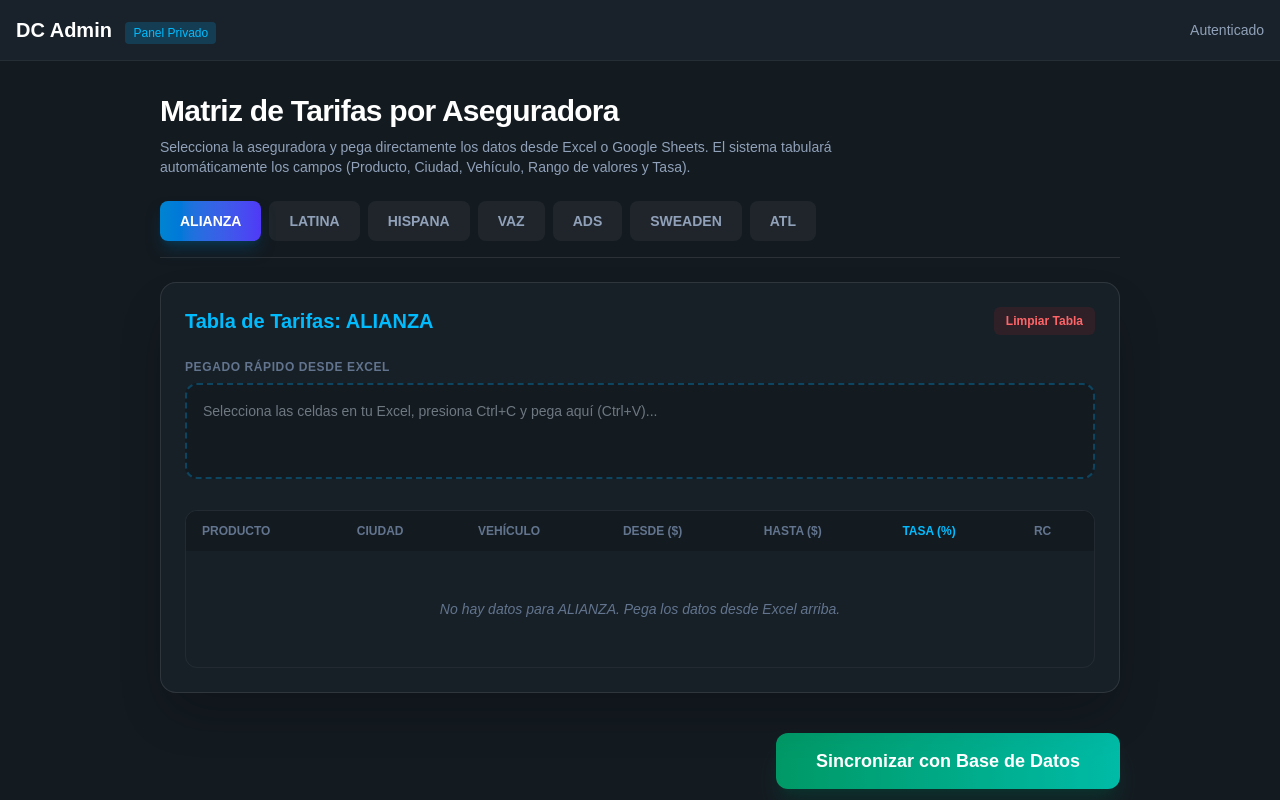
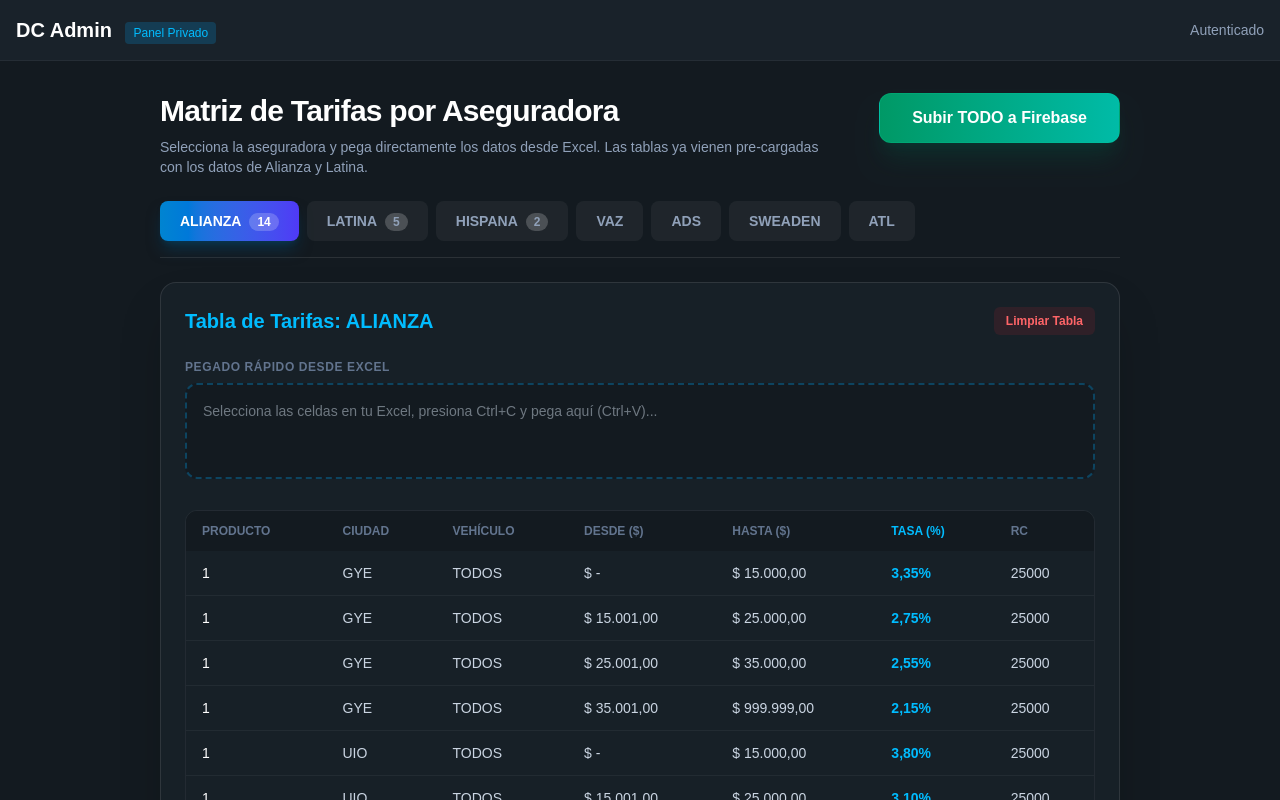
Before and after one commit to pablofgarciaf/dcasesores, a Next.js app: page /admin in a window 1280 px wide. Shown: the top 800 px of the page. Built offline with nearby package versions, Linux system fonts and the light colour scheme; no server answers.

Commit message:
feat: pre-filled real data from sheets and PDF, added real Firebase sync button

```diff
--- a/src/app/admin/page.js
+++ b/src/app/admin/page.js
@@ -1,11 +1,37 @@
 "use client";
 import React, { useState } from 'react';
+import { doc, setDoc } from 'firebase/firestore';
+import { db } from '../../lib/firebase'; // Asegúrate de que esta ruta sea correcta
 
-// Estado inicial flexible para alojar datos tabulares
+// Datos pre-llenados extraídos del Google Sheets (Alianza) y PDFs (Latina/Hispana)
 const defaultTasas = {
-  "ALIANZA": [],
-  "LATINA": [],
-  "HISPANA": [],
+  "ALIANZA": [
+    { producto: "1", ciudad: "GYE", vehiculo: "TODOS", desde: "$ -", hasta: "$ 15.000,00", tasa: "3,35%", rc: "25000" },
+    { producto: "1", ciudad: "GYE", vehiculo: "TODOS", desde: "$ 15.001,00", hasta: "$ 25.000,00", tasa: "2,75%", rc: "25000" },
+    { producto: "1", ciudad: "GYE", vehiculo: "TODOS", desde: "$ 25.001,00", hasta: "$ 35.000,00", tasa: "2,55%", rc: "25000" },
+    { producto: "1", ciudad: "GYE", vehiculo: "TODOS", desde: "$ 35.001,00", hasta: "$ 999.999,00", tasa: "2,15%", rc: "25000" },
+    { producto: "1", ciudad: "UIO", vehiculo: "TODOS", desde: "$ -", hasta: "$ 15.000,00", tasa: "3,80%", rc: "25000" },
+    { producto: "1", ciudad: "UIO", vehiculo: "TODOS", desde: "$ 15.001,00", hasta: "$ 25.000,00", tasa: "3,10%", rc: "25000" },
+    { producto: "1", ciudad: "UIO", vehiculo: "TODOS", desde: "$ 25.001,00", hasta: "$ 35.000,00", tasa: "2,90%", rc: "25000" },
+    { producto: "1", ciudad: "UIO", vehiculo: "TODOS", desde: "$ 35.001,00", hasta: "$ 999.999,00", tasa: "2,30%", rc: "25000" },
+    { producto: "1", ciudad: "STO", vehiculo: "TODOS", desde: "$ -", hasta: "$ 15.000,00", tasa: "3,15%", rc: "25000" },
+    { producto: "1", ciudad: "STO", vehiculo: "TODOS", desde: "$ 15.001,00", hasta: "$ 25.000,00", tasa: "2,65%", rc: "25000" },
+    { producto: "1", ciudad: "STO", vehiculo: "TODOS", desde: "$ 25.001,00", hasta: "$ 35.000,00", tasa: "2,65%", rc: "25000" },
+    { producto: "1", ciudad: "STO", vehiculo: "TODOS", desde: "$ 35.001,00", hasta: "$ 999.999,00", tasa: "2,15%", rc: "25000" },
+    { producto: "2", ciudad: "GYE", vehiculo: "TODOS", desde: "$ -", hasta: "$ 15.000,00", tasa: "3,35%", rc: "25000" },
+    { producto: "2", ciudad: "GYE", vehiculo: "TODOS", desde: "$ 15.001,00", hasta: "$ 25.000,00", tasa: "2,75%", rc: "25000" },
+  ],
+  "LATINA": [
+    { producto: "Pesados", ciudad: "NACIONAL", vehiculo: "EXCEPTO HINO", desde: "$ 15.000,00", hasta: "$ 49.999,99", tasa: "3.40%", rc: "25000" },
+    { producto: "Pesados", ciudad: "NACIONAL", vehiculo: "EXCEPTO HINO", desde: "$ 50.000,00", hasta: "$ 99.999,99", tasa: "3.20%", rc: "25000" },
+    { producto: "Pesados", ciudad: "NACIONAL", vehiculo: "EXCEPTO HINO", desde: "$ 100.000,00", hasta: "ADELANTE", tasa: "3.00%", rc: "25000" },
+    { producto: "Pesados", ciudad: "NACIONAL", vehiculo: "HINO (HASTA 4 AÑOS)", desde: "$ -", hasta: "ADELANTE", tasa: "3.80%", rc: "25000" },
+    { producto: "Pesados", ciudad: "NACIONAL", vehiculo: "HINO (HASTA 15 AÑOS)", desde: "$ -", hasta: "ADELANTE", tasa: "4.20%", rc: "25000" },
+  ],
+  "HISPANA": [
+    { producto: "Pesados", ciudad: "NACIONAL", vehiculo: "EXCEPTO HINO", desde: "$ 15.000,00", hasta: "$ 49.999,99", tasa: "3.45%", rc: "25000" },
+    { producto: "Pesados", ciudad: "NACIONAL", vehiculo: "EXCEPTO HINO", desde: "$ 50.000,00", hasta: "$ 99.999,99", tasa: "3.25%", rc: "25000" },
+  ],
   "VAZ": [],
   "ADS": [],
   "SWEADEN": [],
@@ -18,25 +44,27 @@ export default function AdminPage() {
   const [loading, setLoading] = useState(false);
   const [pasteData, setPasteData] = useState("");
 
-  const handleSave = async () => {
+  const handleSaveToFirebase = async () => {
     setLoading(true);
-    // TODO: Integración real con Firestore
-    setTimeout(() => {
+    try {
+      // Guardar todo el objeto de aseguradoras en un documento Firestore llamado "tarifario"
+      await setDoc(doc(db, "cotizador", "tarifario"), aseguradoras);
+      alert('¡Éxito! Todas las tablas han sido subidas y sincronizadas con Firebase.');
+    } catch (error) {
+      console.error("Error al guardar en Firebase:", error);
+      alert('Error al guardar. Asegúrate de haber colocado las credenciales correctas en src/lib/firebase.js o en las variables de entorno de Vercel.');
+    } finally {
       setLoading(false);
-      alert('Tasas actualizadas exitosamente en Firebase.');
-    }, 1000);
+    }
   };
 
-  // Función para procesar el pegado desde Excel/Google Sheets
   const handlePasteFromExcel = (e) => {
     e.preventDefault();
     const clipboardData = e.clipboardData.getData('Text');
     setPasteData(clipboardData);
 
-    // Separar por filas (saltos de línea)
     const rows = clipboardData.split('\n').filter(row => row.trim() !== '');
 
-    // Mapear celdas (separadas por tabulaciones \t)
     const parsedData = rows.map(row => {
       const cells = row.split('\t');
       return {
@@ -50,7 +78,6 @@ export default function AdminPage() {
       };
     });
 
-    // Validar si pegó las cabeceras (PRODUCTO, CIUDAD, etc.) y quitarlas
     if (parsedData.length > 0 && parsedData[0].producto.toUpperCase().includes('PRODUCTO')) {
       parsedData.shift();
     }
@@ -60,19 +87,32 @@ export default function AdminPage() {
       [activeAseguradora]: [...prev[activeAseguradora], ...parsedData]
     }));
 
-    setPasteData(""); // Limpiar el input
+    setPasteData("");
   };
 
-  const currentData = aseguradoras[activeAseguradora];
+  const currentData = aseguradoras[activeAseguradora] || [];
 
   return (
     <div className="space-y-6 animate-fadeIn">
-      <div>
-        <h2 className="text-3xl font-black text-white mb-2 tracking-tight">Matriz de Tarifas por Aseguradora</h2>
-        <p className="text-slate-400 text-sm max-w-2xl">
-          Selecciona la aseguradora y pega directamente los datos desde Excel o Google Sheets.
-          El sistema tabulará automáticamente los campos (Producto, Ciudad, Vehículo, Rango de valores y Tasa).
-        </p>
+      <div className="flex justify-between items-start">
+        <div>
+          <h2 className="text-3xl font-black text-white mb-2 tracking-tight">Matriz de Tarifas por Aseguradora</h2>
+          <p className="text-slate-400 text-sm max-w-2xl">
+            Selecciona la aseguradora y pega directamente los datos desde Excel. Las tablas ya vienen pre-cargadas con los datos de Alianza y Latina.
+          </p>
+        </div>
+        <button
+          onClick={handleSaveToFirebase}
+          disabled={loading}
+          className="bg-gradient-to-r from-emerald-600 to-teal-500 hover:from-emerald-500 hover:to-teal-400 text-white font-bold py-3 px-8 rounded-xl shadow-xl shadow-emerald-900/30 transition-all active:scale-95 disabled:opacity-50 text-base flex items-center gap-2 border border-emerald-400/20"
+        >
+          {loading ? (
+            <span className="flex items-center gap-2">
+              <svg className="animate-spin h-5 w-5 text-white" xmlns="http://www.w3.org/2000/svg" fill="none" viewBox="0 0 24 24"><circle className="opacity-25" cx="12" cy="12" r="10" stroke="currentColor" strokeWidth="4"></circle><path className="opacity-75" fill="currentColor" d="M4 12a8 8 0 018-8V0C5.373 0 0 5.373 0 12h4zm2 5.291A7.962 7.962 0 014 12H0c0 3.042 1.135 5.824 3 7.938l3-2.647z"></path></svg>
+              Sincronizando...
+            </span>
+          ) : 'Subir TODO a Firebase'}
+        </button>
       </div>
 
       {/* Tabs Aseguradoras */}
@@ -88,6 +128,11 @@ export default function AdminPage() {
             }`}
           >
             {aseguradora}
+            {aseguradoras[aseguradora].length > 0 && (
+              <span className="ml-2 bg-white/20 px-2 py-0.5 rounded-full text-xs">
+                {aseguradoras[aseguradora].length}
+              </span>
+            )}
           </button>
         ))}
       </div>
@@ -120,9 +165,9 @@ export default function AdminPage() {
         </div>
 
         {/* Tabla Visual */}
-        <div className="overflow-x-auto rounded-xl border border-white/5">
+        <div className="overflow-x-auto rounded-xl border border-white/5 max-h-[500px] overflow-y-auto">
           <table className="w-full text-left text-sm text-slate-300 whitespace-nowrap">
-            <thead className="bg-[#131a20] text-xs uppercase font-bold text-slate-500">
+            <thead className="bg-[#131a20] text-xs uppercase font-bold text-slate-500 sticky top-0">
               <tr>
                 <th className="px-4 py-3">Producto</th>
                 <th className="px-4 py-3">Ciudad</th>
@@ -158,16 +203,6 @@ export default function AdminPage() {
         </div>
 
       </div>
-
-      <div className="flex justify-end pt-4 pb-12">
-        <button
-          onClick={handleSave}
-          disabled={loading}
-          className="bg-gradient-to-r from-emerald-600 to-teal-500 hover:from-emerald-500 hover:to-teal-400 text-white font-bold py-3.5 px-10 rounded-xl shadow-xl shadow-emerald-900/30 transition-all active:scale-95 disabled:opacity-50 text-lg"
-        >
-          {loading ? 'Guardando...' : 'Sincronizar con Base de Datos'}
-        </button>
-      </div>
     </div>
   );
 }
```
